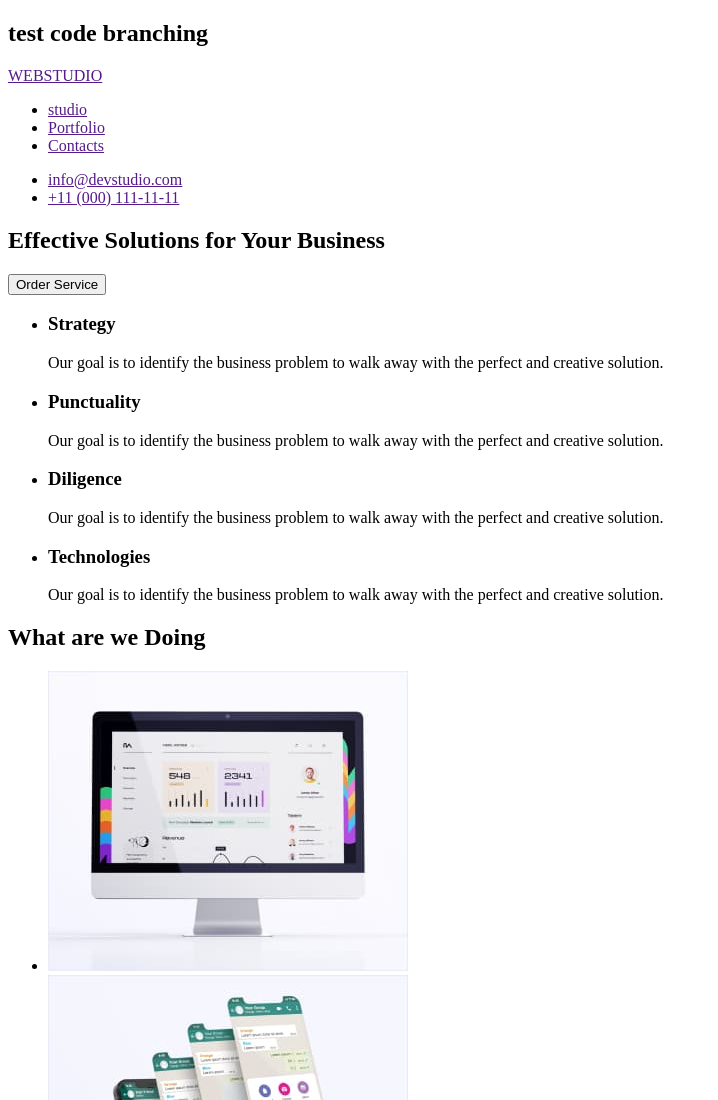
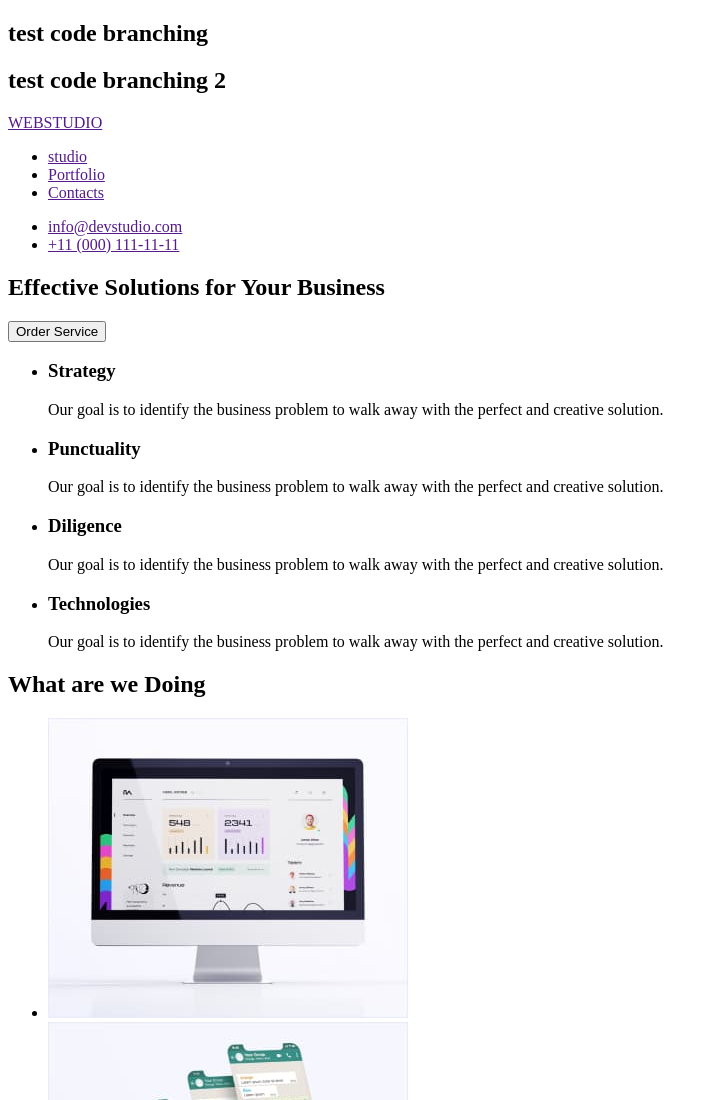
Before and after one commit to deioh/goit-markup-hw-02-old, a plain HTML site: page index.html in a window 1280 px wide. Shown: the top 1100 px of the page, without its empty margins (0-718 px from the left). Drawn offline with Linux system fonts and the light colour scheme.

Commit message:
Update index.html

```diff
--- a/index.html
+++ b/index.html
@@ -11,6 +11,7 @@
   <!-- HEADER -->
 
   <h2>test code branching</h2>
+  <h2>test code branching 2</h2>
 
   <header>
     <section id="Top-Line">
```
